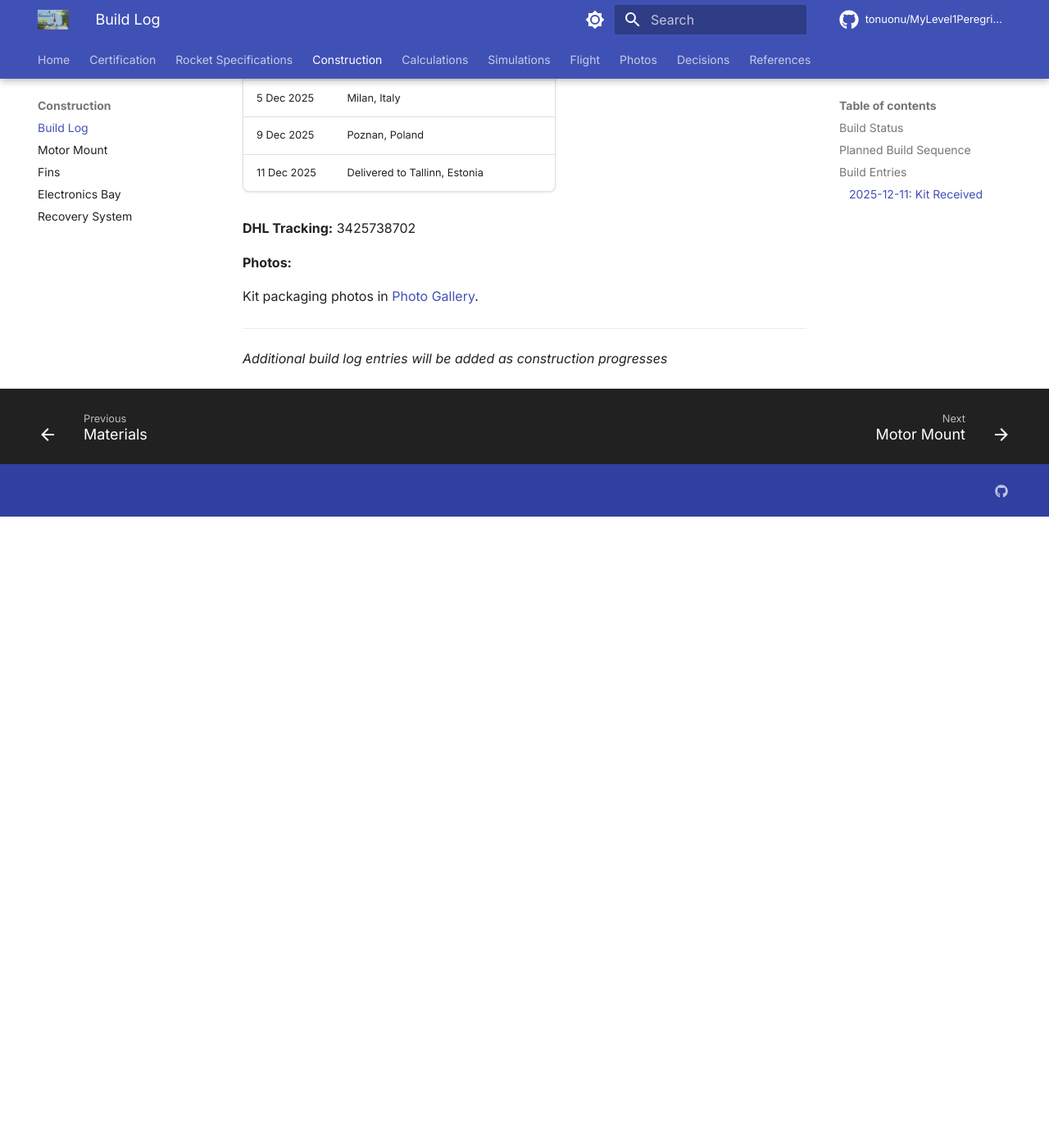
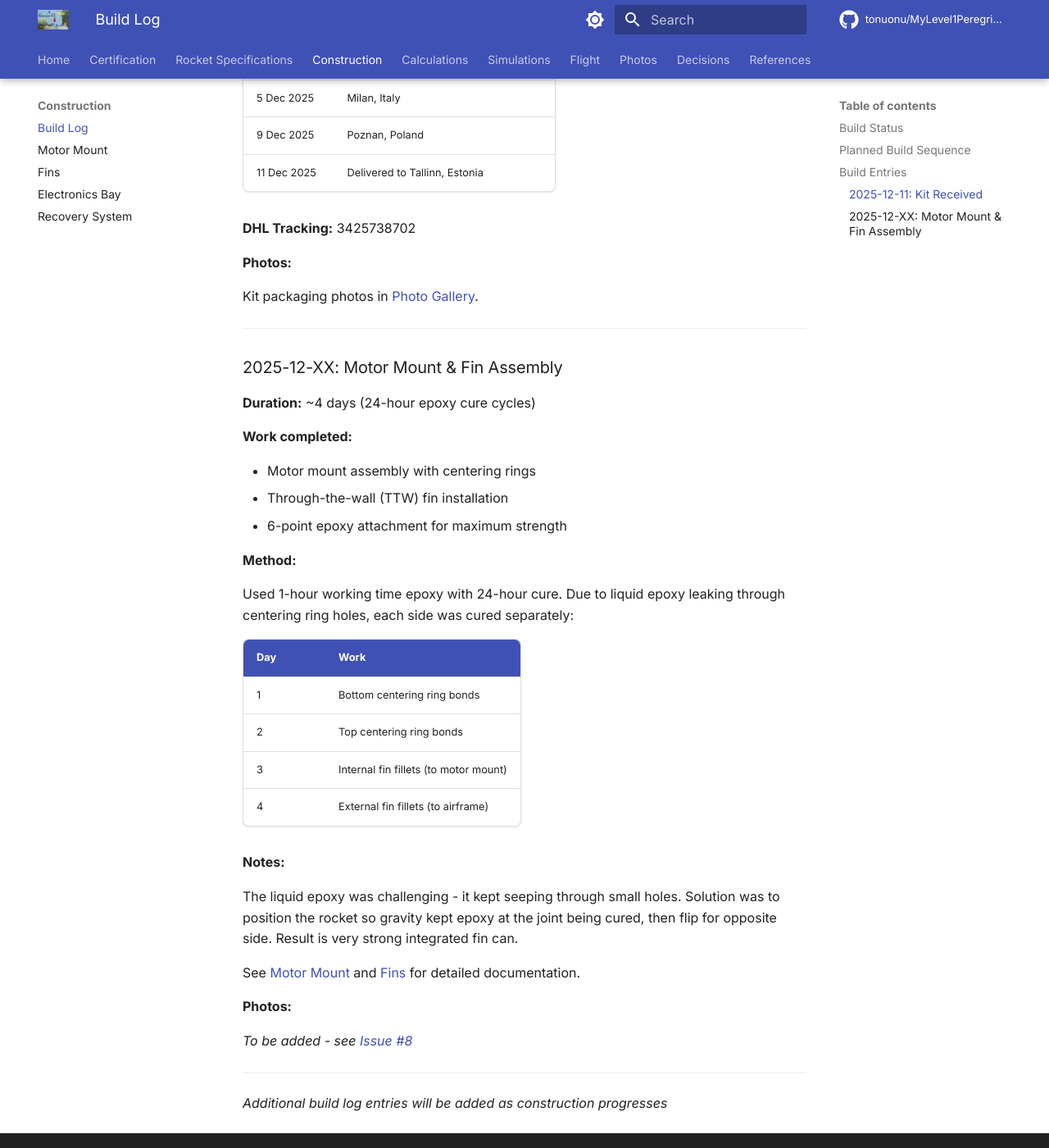
Before and after one commit to tonuonu/MyLevel1Peregrine, an MkDocs documentation site: the page built from docs/construction/build-log.md, in a window 1280 px wide and 1400 px high, scrolled down 1876 px. Shown: the whole window at 82% size. Built offline with MkDocs 1.6.1 and Material for MkDocs 9.7.7, drawn with Linux system fonts in a browser that asks for light colours; comment, search, counter and statistics services are not loaded; before the commit the page ends 2506 px from its top, so only the background shows below that; some of the changed text lies outside the part shown.

Commit message:
Add motor mount and fin assembly build log entry

```diff
--- a/docs/construction/build-log.md
+++ b/docs/construction/build-log.md
@@ -4,8 +4,8 @@ This page documents the construction progress of my Apogee Peregrine.
 
 ## Build Status
 
-!!! info "Current Phase"
-    Documentation in progress - build not yet started
+!!! success "Current Phase"
+    Motor mount and fin assembly complete. Electronics bay in progress.
 
 ## Planned Build Sequence
 
@@ -72,6 +72,39 @@ Kit packaging photos in [Photo Gallery](../photos/index.md#kit-packaging).
 
 ---
 
+### 2025-12-XX: Motor Mount & Fin Assembly
+
+**Duration:** ~4 days (24-hour epoxy cure cycles)
+
+**Work completed:**
+
+- Motor mount assembly with centering rings
+- Through-the-wall (TTW) fin installation
+- 6-point epoxy attachment for maximum strength
+
+**Method:**
+
+Used 1-hour working time epoxy with 24-hour cure. Due to liquid epoxy leaking through centering ring holes, each side was cured separately:
+
+| Day | Work |
+|-----|------|
+| 1 | Bottom centering ring bonds |
+| 2 | Top centering ring bonds |
+| 3 | Internal fin fillets (to motor mount) |
+| 4 | External fin fillets (to airframe) |
+
+**Notes:**
+
+The liquid epoxy was challenging - it kept seeping through small holes. Solution was to position the rocket so gravity kept epoxy at the joint being cured, then flip for opposite side. Result is very strong integrated fin can.
+
+See [Motor Mount](motor-mount.md) and [Fins](fins.md) for detailed documentation.
+
+**Photos:**
+
+*To be added - see [Issue #8](https://github.com/tonuonu/MyLevel1Peregrine/issues/8)*
+
+---
+
 *Additional build log entries will be added as construction progresses*
 
 <!-- Template for entries:
```
